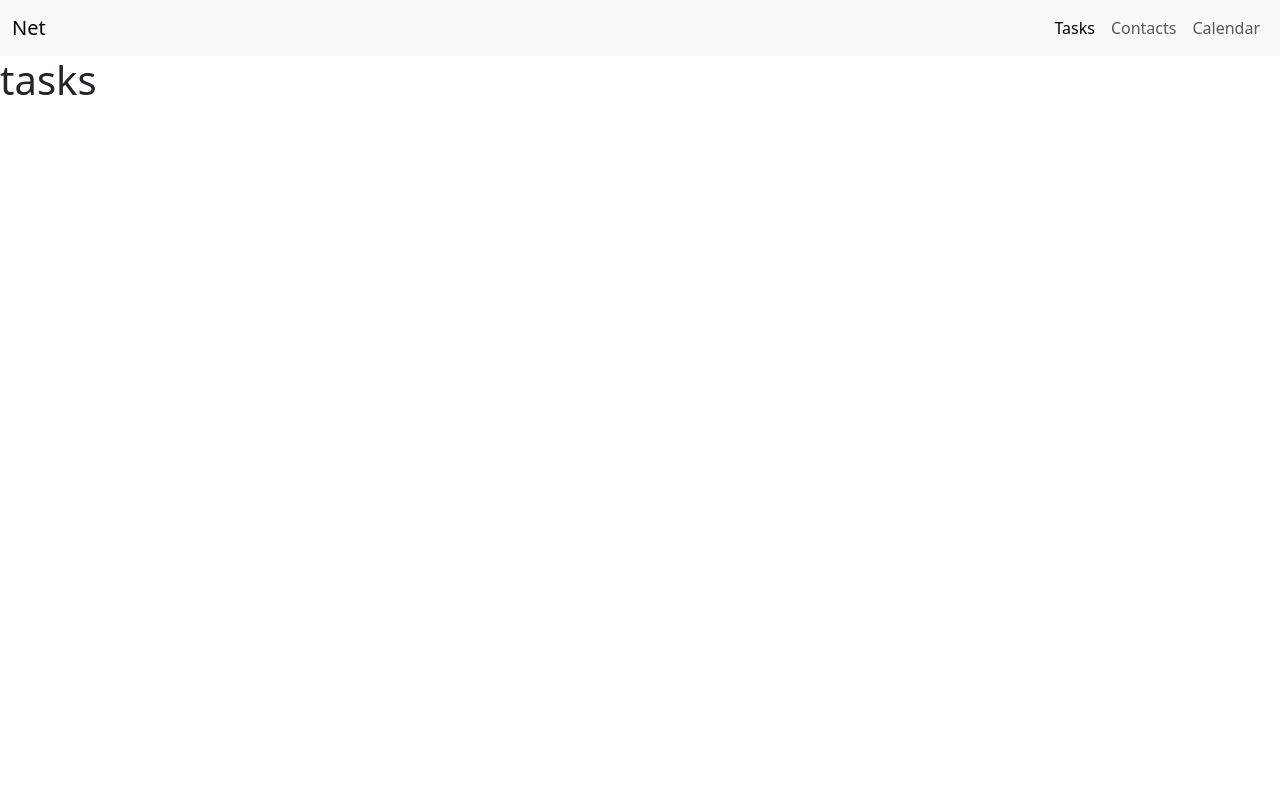
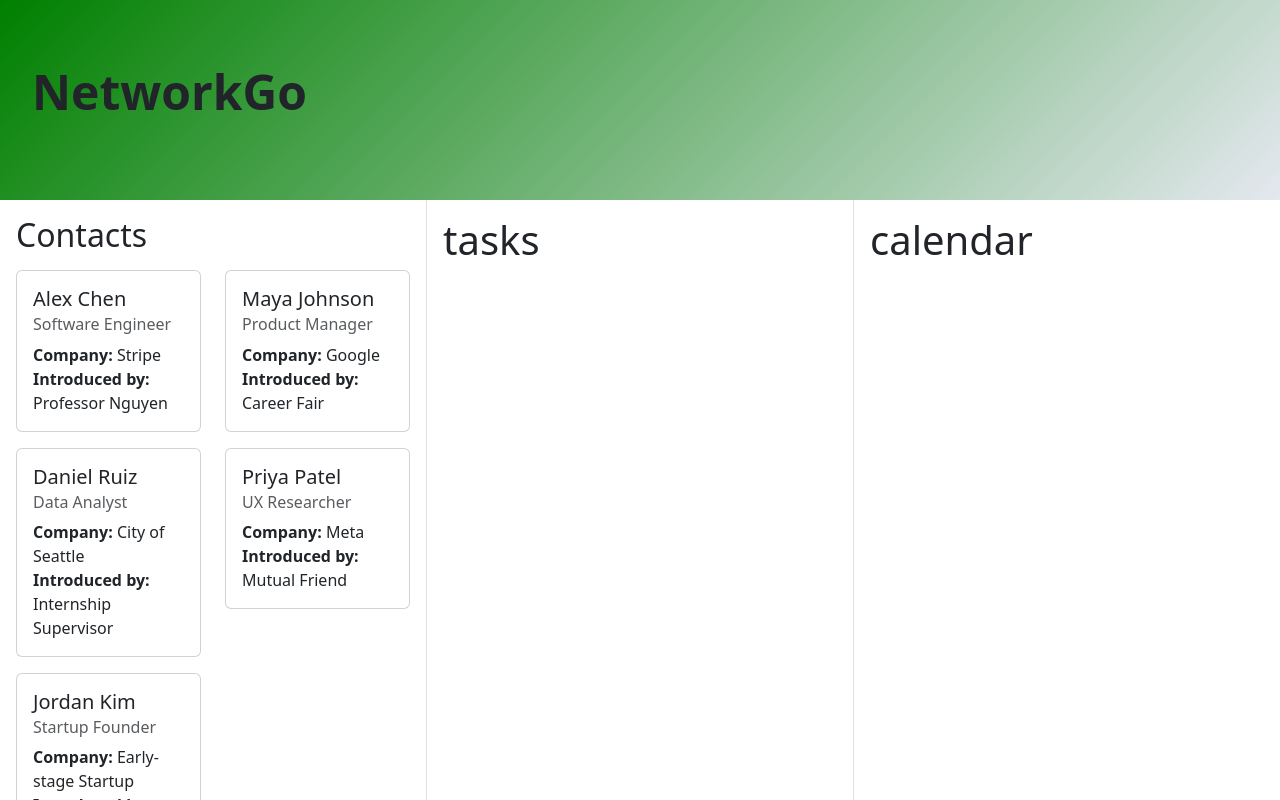
Before and after one commit to ISAACG6/networkGo, a React (Vite) app: page / in a window 1280 px wide. Shown: the top 800 px of the page. Built offline with nearby package versions, Linux system fonts and the light colour scheme.

Commit message:
adds logic for 3 window display and contact cards

```diff
--- /dev/null
+++ b/sampleContacts.json
@@ -0,0 +1,44 @@
+{
+  "contacts": [
+    {
+      "id": 1,
+      "firstName": "Alex",
+      "lastName": "Chen",
+      "role": "Software Engineer",
+      "company": "Stripe",
+      "introducedBy": "Professor Nguyen"
+    },
+    {
+      "id": 2,
+      "firstName": "Maya",
+      "lastName": "Johnson",
+      "role": "Product Manager",
+      "company": "Google",
+      "introducedBy": "Career Fair"
+    },
+    {
+      "id": 3,
+      "firstName": "Daniel",
+      "lastName": "Ruiz",
+      "role": "Data Analyst",
+      "company": "City of Seattle",
+      "introducedBy": "Internship Supervisor"
+    },
+    {
+      "id": 4,
+      "firstName": "Priya",
+      "lastName": "Patel",
+      "role": "UX Researcher",
+      "company": "Meta",
+      "introducedBy": "Mutual Friend"
+    },
+    {
+      "id": 5,
+      "firstName": "Jordan",
+      "lastName": "Kim",
+      "role": "Startup Founder",
+      "company": "Early-stage Startup",
+      "introducedBy": "Hackathon"
+    }
+  ]
+}
--- a/src/App.css
+++ b/src/App.css
@@ -0,0 +1,52 @@
+/* Banner container */
+.banner {
+  display: flex;
+  align-items: center;
+  min-height: 200px;
+  padding: 2rem;
+  background: linear-gradient(135deg, green, #e4e8ef);
+}
+
+/* Left side (text) */
+.banner-left {
+  flex: 1;
+}
+
+.banner-left h1 {
+  font-size: 3rem;
+  font-weight: 700;
+  margin-bottom: 1rem;
+}
+
+.banner-left p {
+  font-size: 1.2rem;
+  color: #555;
+}
+
+/* Right side (empty space) */
+.banner-right {
+  flex: 1;
+}
+
+.three-column-layout {
+  display: flex;
+  height: 100vh;            /* Fill screen */
+  width: 100%;
+}
+
+.column {
+  flex: 1;                  /* 1/3 width each */
+  overflow-y: auto;         /* Independent scrolling */
+  padding: 1rem;
+  border-right: 1px solid #e0e0e0;
+}
+
+/* Remove border from last column */
+.column:last-child {
+  border-right: none;
+}
+
+/* Optional: subtle hover cue */
+.column:hover {
+  background-color: #fafafa;
+}
--- a/src/App.jsx
+++ b/src/App.jsx
@@ -1,5 +1,4 @@
 import { useState } from 'react'
-import Navigation from "./NavBar";
 import Tasks from "./Tasks";
 import Contacts from "./Contacts";
 import Calendar from "./Calendar";
@@ -7,26 +6,18 @@ import React from "react";
 import { Routes, Route, Navigate } from "react-router-dom";
 import reactLogo from './assets/react.svg'
 import viteLogo from '/vite.svg'
+import Header from './Header';
+import ThreeColumnLayout from './Layout';
 import './App.css'
 
 function App() {
-  const [count, setCount] = useState(0)
 
   return (
-    <div className="app-container">
-      {/* Navbar */}
-      <Navigation />
+    <div>
+      <Header />
+      <ThreeColumnLayout />
 
-      {/* Main content */}
-      <div className="layout">
-        <Routes>
-          <Route path="/" element={<Tasks />} />
-          <Route path="/Contacts" element={<Contacts />} />
-          <Route path="/Calendar" element={<Calendar />} />
 
-          <Route path="*" element={<Navigate to="/" replace />} />
-        </Routes>
-      </div>
     </div>
 
   );
--- a/src/Contacts.jsx
+++ b/src/Contacts.jsx
@@ -1,12 +1,41 @@
-import React, { useState } from "react";
-import "./index.css";
+import Card from "react-bootstrap/Card";
+import Row from "react-bootstrap/Row";
+import Col from "react-bootstrap/Col";
+import React from "react";
 
-export default function Contacts() {
+export default function Contacts({ data }) {
+  const { contacts } = data;
+
+  const renderContactCards = () =>
+    contacts.map((contact) => (
+      <Col key={contact.id} xs={12} md={6} className="mb-3">
+        <Card>
+          <Card.Body>
+            <Card.Title>
+              {contact.firstName} {contact.lastName}
+            </Card.Title>
+
+            <Card.Subtitle className="mb-2 text-muted">
+              {contact.role}
+            </Card.Subtitle>
+
+            <Card.Text>
+              <strong>Company:</strong> {contact.company}
+              <br />
+              <strong>Introduced by:</strong> {contact.introducedBy}
+            </Card.Text>
+          </Card.Body>
+        </Card>
+      </Col>
+    ));
 
   return (
     <div>
-        <h1>contacts</h1>
+      <h2 className="mb-3">Contacts</h2>
+
+      <Row>
+        {renderContactCards()}
+      </Row>
     </div>
-
   );
 }
--- /dev/null
+++ b/src/Header.jsx
@@ -0,0 +1,13 @@
+import React from 'react';
+
+export default function Header() {
+    return (
+        <div className="banner">
+            <div className="banner-left">
+                <h1>NetworkGo</h1>
+            </div>
+            <div className="banner-right">
+            </div>
+        </div>
+    );
+}
--- /dev/null
+++ b/src/Layout.jsx
@@ -0,0 +1,21 @@
+import Contacts from "./Contacts";
+import Calendar from "./Calendar";
+import Tasks from "./Tasks";
+import "./App.css";
+import sampleData from "../sampleContacts.json";
+
+export default function ThreeColumnLayout() {
+  return (
+    <div className="three-column-layout">
+      <div className="column">
+        <Contacts data={sampleData}/>
+      </div>
+      <div className="column">
+        <Tasks />
+      </div>
+      <div className="column">
+        <Calendar />
+      </div>
+    </div>
+  );
+}
--- a/src/NavBar.jsx
+++ /dev/null
@@ -1,55 +0,0 @@
-
-import React, { useState } from 'react';
-import { NavLink } from 'react-router-dom';
-import Container from 'react-bootstrap/Container';
-import Nav from 'react-bootstrap/Nav';
-import Navbar from 'react-bootstrap/Navbar';
-
-export default function Navigation() {
-  const [expanded, setExpanded] = useState(false);
-
-  return (
-    <Navbar
-      bg="light"
-      expand="lg"
-      className="sticky-top"
-      expanded={expanded}
-      onToggle={setExpanded}
-    >
-      <Container fluid>
-        <Navbar.Brand as={NavLink} to="/" onClick={() => setExpanded(false)}>
-          Net
-        </Navbar.Brand>
-
-        <Navbar.Toggle aria-controls="navbar-nav" />
-
-        <Navbar.Collapse id="navbar-nav">
-          <Nav className="ms-auto">
-            <Nav.Link
-              as={NavLink}
-              to="/"
-              end
-              onClick={() => setExpanded(false)}
-            >
-              Tasks
-            </Nav.Link>
-            <Nav.Link
-              as={NavLink}
-              to="/Contacts"
-              onClick={() => setExpanded(false)}
-            >
-              Contacts
-            </Nav.Link>
-            <Nav.Link
-              as={NavLink}
-              to="/Calendar"
-              onClick={() => setExpanded(false)}
-            >
-              Calendar
-            </Nav.Link>
-          </Nav>
-        </Navbar.Collapse>
-      </Container>
-    </Navbar>
-  );
-}
--- a/src/main.jsx
+++ b/src/main.jsx
@@ -7,8 +7,6 @@ import App from './App.jsx'
 
 createRoot(document.getElementById('root')).render(
   <StrictMode>
-    <BrowserRouter>
     <App />
-    </BrowserRouter>
   </StrictMode>,
 )
```
